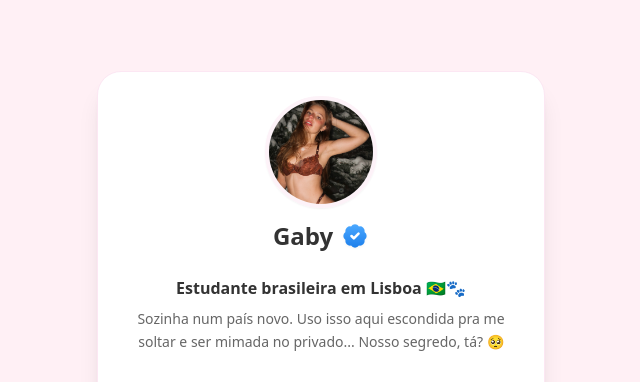
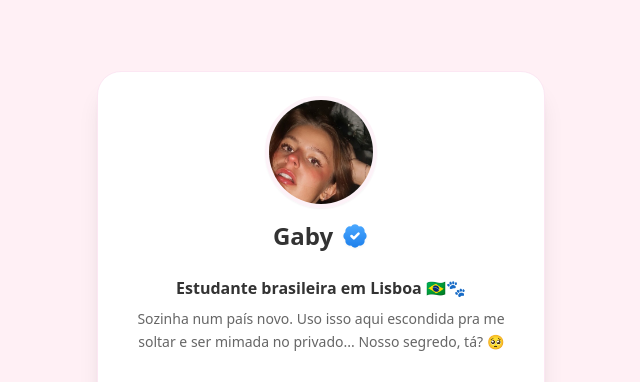
Before and after one commit to jesusleyvme-commits/GabyOficial, a website: page index.html in a window 1280 px wide. Shown: the top 382 px of the page, without its empty margins (319-959 px from the left). Drawn offline with nearby package versions, Linux system fonts and the light colour scheme.

Commit message:
Atualização automática - 31/10/2026, 15:22:44

```diff
--- a/index.html
+++ b/index.html
@@ -254,9 +254,9 @@
         <!-- Secção de Perfil -->
         <div class="flex flex-col items-center text-center mb-6">
             <!-- FOTO DE PERFIL: Substitui o 'src' por uma selfie casual no espelho (com camisola larga/quarto ao fundo) -->
-            <img src="assets/avatar.jpg"
+            <img src="assets/avatar-face.jpg"
                  alt="Gaby"
-                 style="object-position: center 22%;"
+                 style="object-position: center;"
                  class="w-28 h-28 mx-auto rounded-full object-cover border-4 border-pink-50 mb-3 shadow-sm">
 
             <!-- Nome e Verificado -->
```
